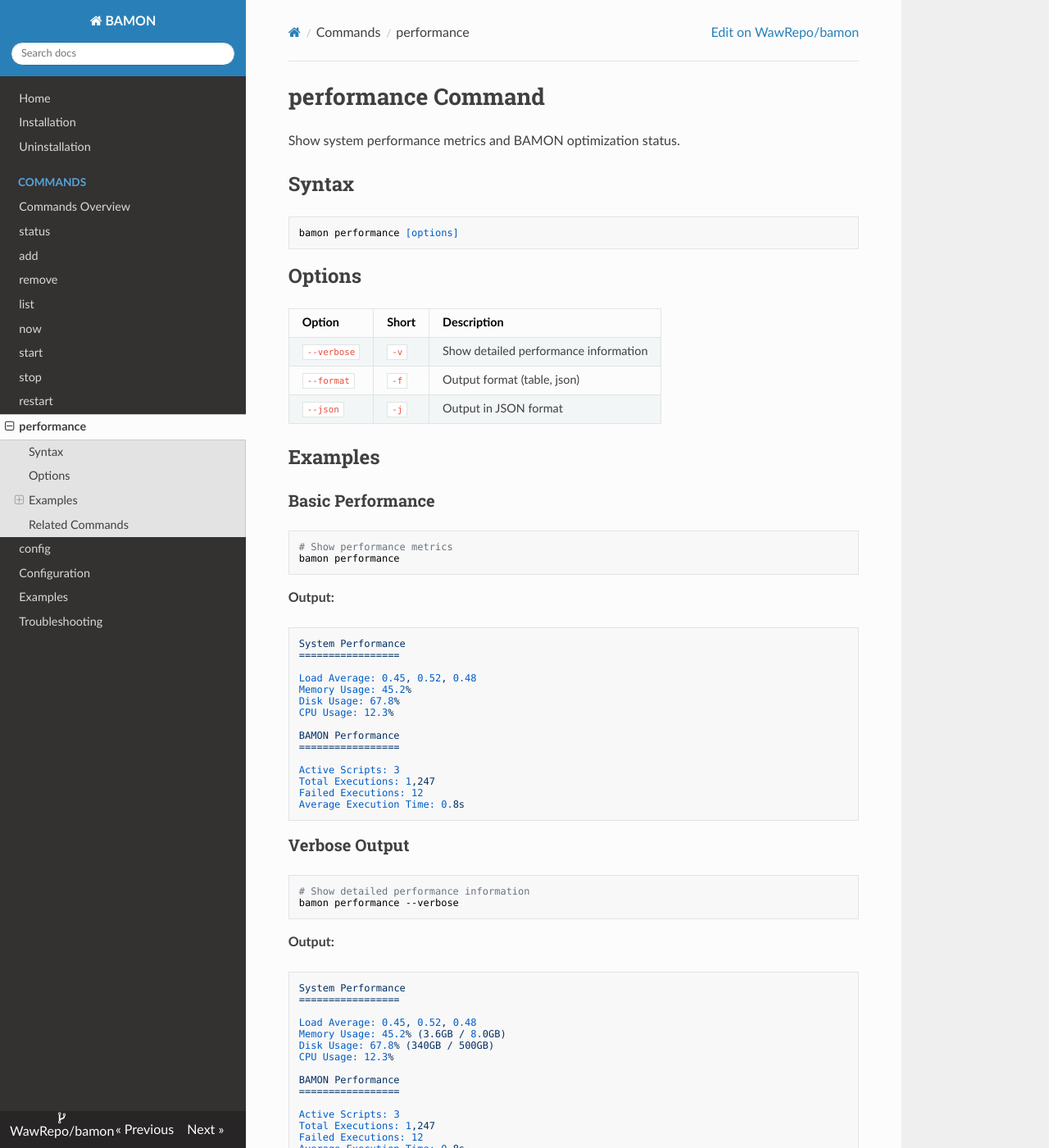
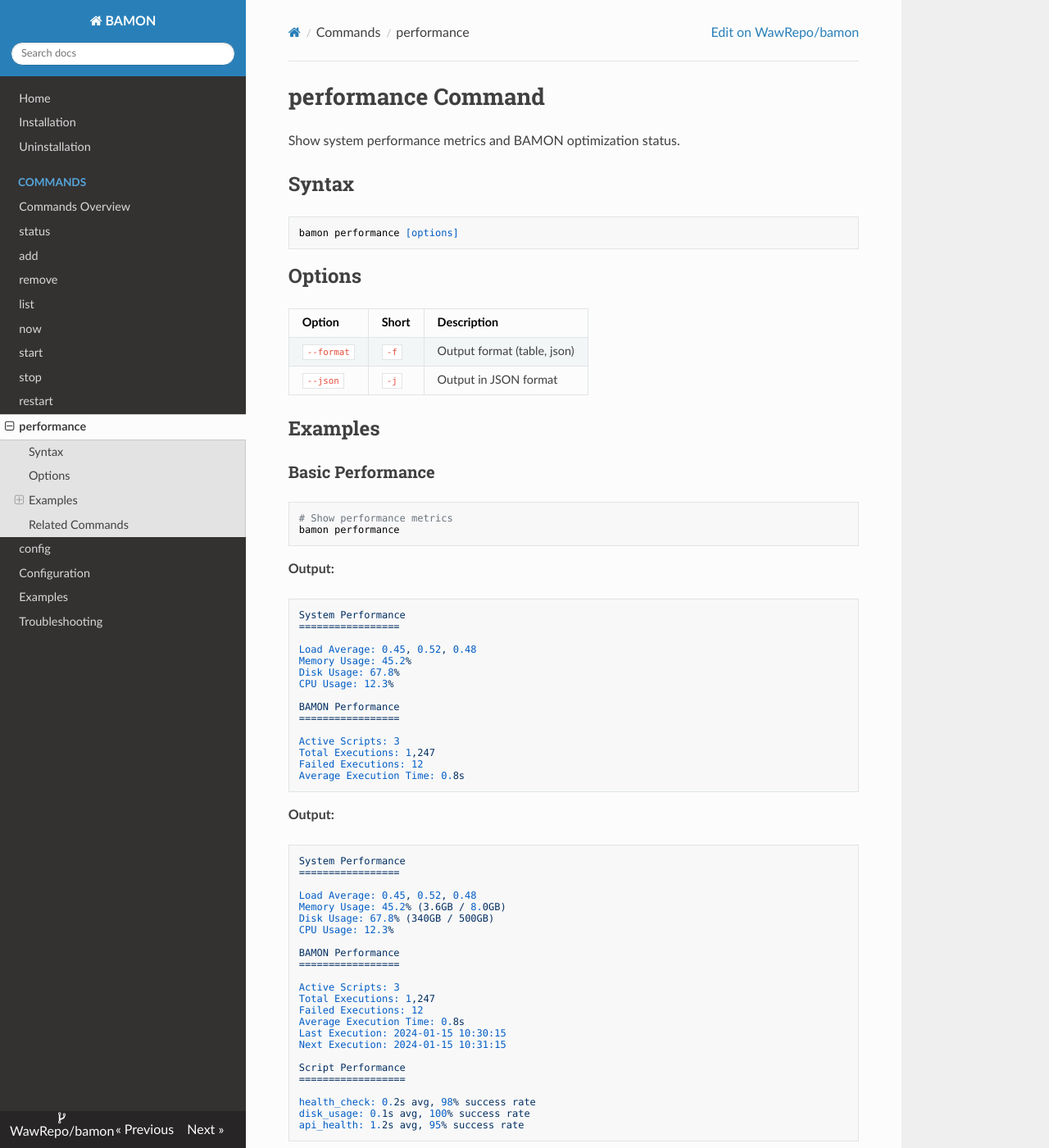
Before and after one commit to WawRepo/bamon, an MkDocs documentation site: the page built from docs/commands/performance.md, in a window 1280 px wide and 1400 px high. Shown: the whole window at 82% size. Built offline with MkDocs 1.6.1, drawn with Linux system fonts in a browser that asks for light colours; nearby versions of some CDN libraries.

Commit message:
fix: remove non-functional --verbose flag from performance command
- Remove --verbose flag from performance command in bashly.yml
- Remove verbose option from performance command documentation
- Remove verbose examples from performance command docs
- Fix duplicate example in bashly.yml
- Performance command verbose flag was not working (no difference in output)

The --verbose flag for performance command was not functioning properly and showed no difference from the standard output.

````diff
--- a/docs/commands/performance.md
+++ b/docs/commands/performance.md
@@ -12,7 +12,6 @@
 
 | Option | Short | Description |
 |--------|-------|-------------|
-| `--verbose` | `-v` | Show detailed performance information |
 | `--format` | `-f` | Output format (table, json) |
 | `--json` | `-j` | Output in JSON format |
 
@@ -44,12 +43,6 @@
 Average Execution Time: 0.8s
 ```
 
-### Verbose Output
-
-```bash
-# Show detailed performance information
-bamon performance --verbose
-```
 
 **Output:**
 ```
--- a/src/bashly.yml
+++ b/src/bashly.yml
@@ -130,9 +130,6 @@
   - name: performance
     help: Show system performance metrics and optimization status
     flags:
-      - long: --verbose
-        short: -v
-        help: Show detailed performance information
       - long: --format
         short: -f
         arg: format
@@ -141,7 +138,6 @@
         help: Output in JSON format
     examples:
       - "bamon performance"
-      - "bamon performance --verbose"
       - "bamon performance --json"
   - name: config
     help: Configuration management commands
````
